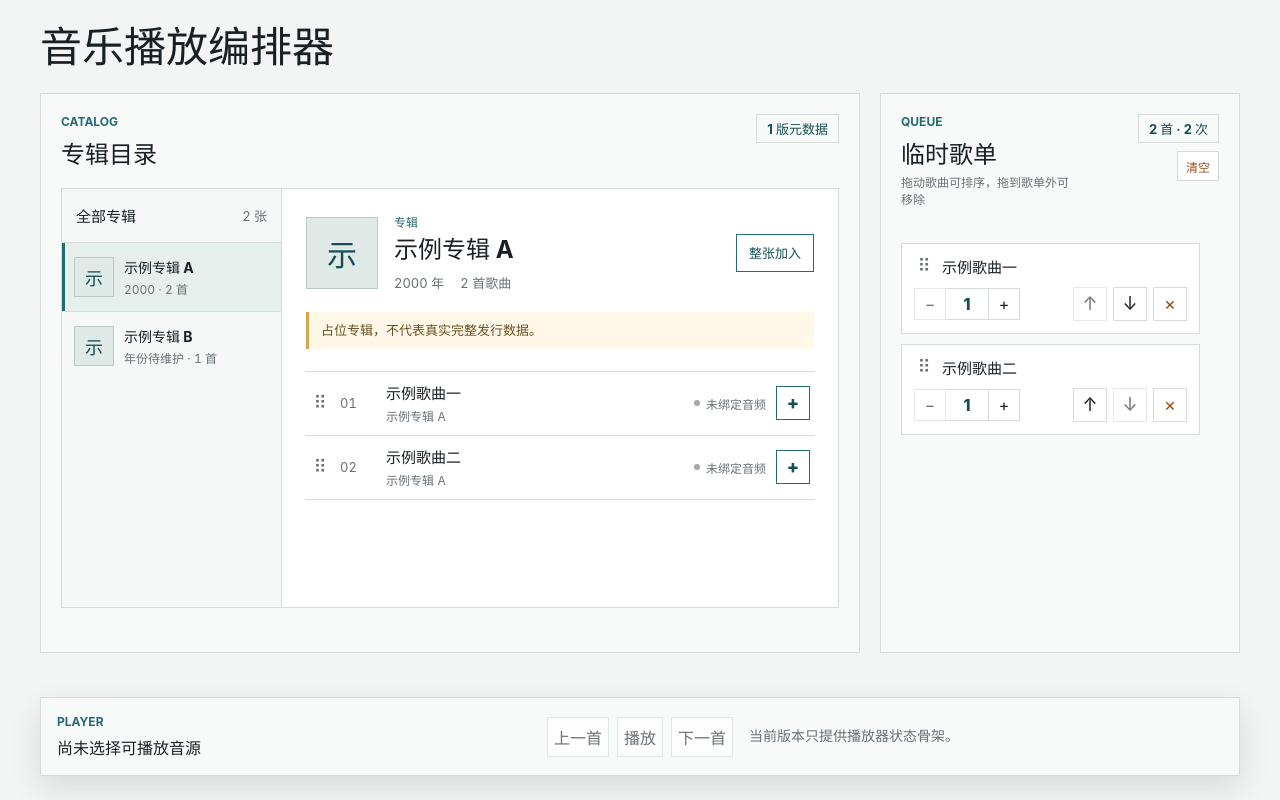
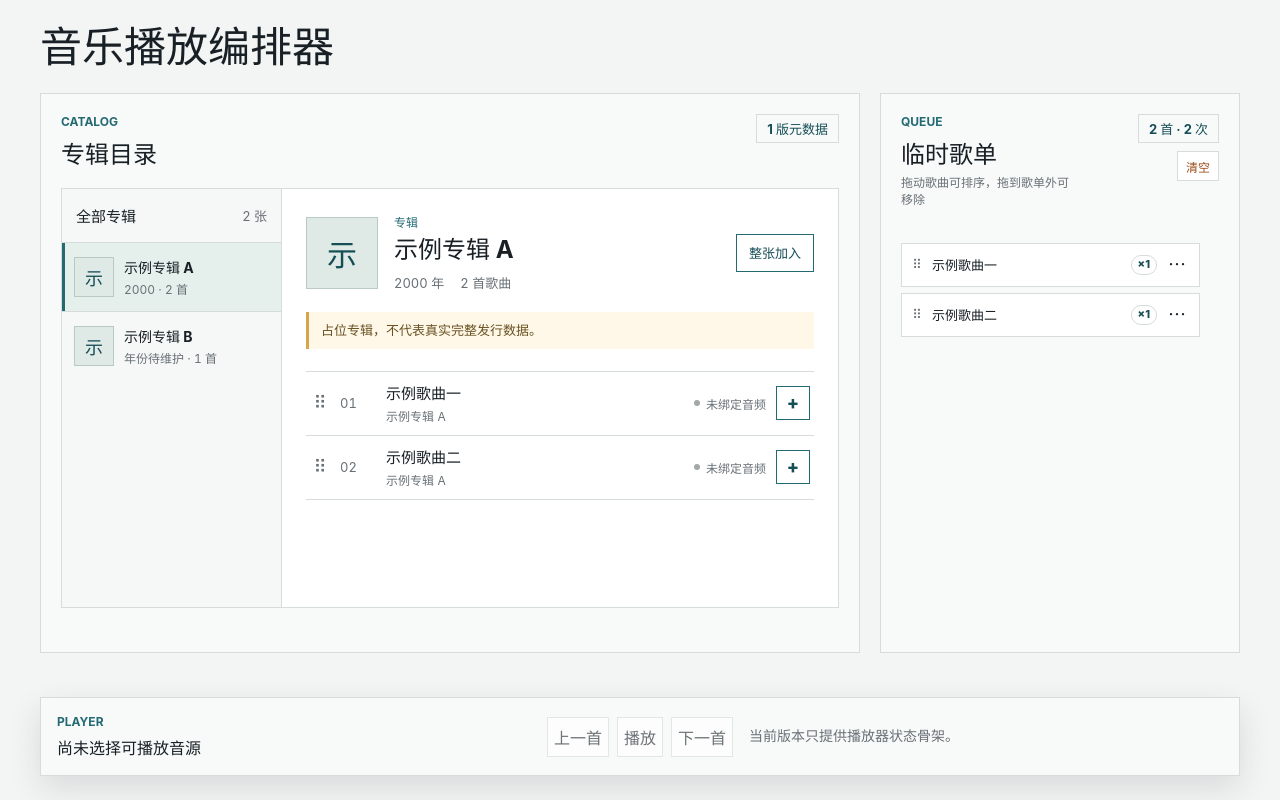
Before and after one commit to not-able/vae-musicplayer, a React (Vite) app: page / in a window 1280 px wide. Both pictures are taken after a click on the button "整张加入". Built offline with nearby package versions, Linux system fonts and the light colour scheme.

Commit message:
修改临时歌单中的歌曲样式

```diff
--- a/src/features/playlist/TemporaryPlaylistPanel.tsx
+++ b/src/features/playlist/TemporaryPlaylistPanel.tsx
@@ -1,4 +1,11 @@
-import { useEffect, useRef, useState, type DragEvent as ReactDragEvent } from "react";
+import {
+  useEffect,
+  useId,
+  useRef,
+  useState,
+  type DragEvent as ReactDragEvent
+} from "react";
+import { createPortal } from "react-dom";
 
 import type { EntityId, TemporaryPlaylist, Track } from "../../types";
 import {
@@ -13,7 +20,9 @@ import {
 import {
   expandPlaylistToPlaySequence,
   MAX_REPEAT_COUNT,
-  moveItem
+  moveItem,
+  parseRepeatCountInput,
+  type RepeatCountInputResult
 } from "../../utils/playlist";
 import { findQueueInsertionIndex } from "./queueDrag";
 
@@ -44,6 +53,7 @@ export function TemporaryPlaylistPanel({
   const [draggingQueueItemId, setDraggingQueueItemId] = useState<EntityId>();
   const [queuePreviewToIndex, setQueuePreviewToIndex] = useState<number>();
   const [isQueueDragOutside, setIsQueueDragOutside] = useState(false);
+  const [openQueueMenuItemId, setOpenQueueMenuItemId] = useState<EntityId>();
   const catalogDragEnterDepth = useRef(0);
   const draggingQueueItemIdRef = useRef<EntityId | undefined>(undefined);
   const panelRef = useRef<HTMLDivElement>(null);
@@ -249,6 +259,7 @@ export function TemporaryPlaylistPanel({
     itemId: EntityId
   ) {
     writePlaylistItemDragData(event.dataTransfer, itemId);
+    setOpenQueueMenuItemId(undefined);
     draggingQueueItemIdRef.current = itemId;
     setDraggingQueueItemId(itemId);
     setQueuePreviewToIndex(undefined);
@@ -375,6 +386,7 @@ export function TemporaryPlaylistPanel({
                     : undefined
                 }
               >
+                <div className="queue-item-main">
                   <div
                     className="queue-item-copy"
                     draggable
@@ -388,76 +400,29 @@ export function TemporaryPlaylistPanel({
                     <h3>{track?.title ?? "未知歌曲"}</h3>
                   </div>
 
-                <div className="queue-item-controls">
-                  <div className="repeat-control">
-                    <span className="repeat-stepper">
-                      <button
-                        type="button"
-                        aria-label={`减少${track?.title ?? "歌曲"}的播放次数`}
-                        disabled={item.repeatCount <= 1}
-                        onClick={() =>
-                          onRepeatCountChange(itemId, item.repeatCount - 1)
+                  <span
+                    className="queue-repeat-count"
+                    aria-label={`播放 ${item.repeatCount} 次`}
+                  >
+                    ×{item.repeatCount}
+                  </span>
+
+                  <QueueItemActionsMenu
+                    itemId={itemId}
+                    trackTitle={track?.title ?? "歌曲"}
+                    repeatCount={item.repeatCount}
+                    isOpen={openQueueMenuItemId === itemId}
+                    isFirst={index === 0}
+                    isLast={index === playlist.itemIds.length - 1}
+                    onOpenChange={(isOpen) =>
+                      setOpenQueueMenuItemId(isOpen ? itemId : undefined)
                     }
-                      >
-                        −
-                      </button>
-                      <input
-                        type="number"
-                        min="1"
-                        max={MAX_REPEAT_COUNT}
-                        inputMode="numeric"
-                        aria-label={`${track?.title ?? "歌曲"}的播放次数`}
-                        value={item.repeatCount}
-                        onChange={(event) =>
-                          onRepeatCountChange(itemId, Number(event.currentTarget.value))
-                        }
+                    onRepeatCountChange={onRepeatCountChange}
+                    onMoveToTop={() => onMove(itemId, 0)}
+                    onMoveUp={() => onMove(itemId, index - 1)}
+                    onMoveDown={() => onMove(itemId, index + 1)}
+                    onRemove={() => onRemove(itemId)}
                   />
-                      <button
-                        type="button"
-                        aria-label={`增加${track?.title ?? "歌曲"}的播放次数`}
-                        disabled={item.repeatCount >= MAX_REPEAT_COUNT}
-                        onClick={() =>
-                          onRepeatCountChange(itemId, item.repeatCount + 1)
-                        }
-                      >
-                        +
-                      </button>
-                    </span>
-                  </div>
-
-                  <div className="queue-item-actions">
-                    <div className="queue-order-actions" aria-label="调整播放顺序">
-                      <button
-                        className="icon-button"
-                        type="button"
-                        aria-label={`上移${track?.title ?? "歌曲"}`}
-                        title="上移"
-                        disabled={index === 0}
-                        onClick={() => onMove(itemId, index - 1)}
-                      >
-                        ↑
-                      </button>
-                      <button
-                        className="icon-button"
-                        type="button"
-                        aria-label={`下移${track?.title ?? "歌曲"}`}
-                        title="下移"
-                        disabled={index === playlist.itemIds.length - 1}
-                        onClick={() => onMove(itemId, index + 1)}
-                      >
-                        ↓
-                      </button>
-                    </div>
-                    <button
-                      className="icon-button remove-button"
-                      type="button"
-                      aria-label={`删除${track?.title ?? "未知歌曲"}`}
-                      title="从临时歌单删除"
-                      onClick={() => onRemove(itemId)}
-                    >
-                      ×
-                    </button>
-                  </div>
                 </div>
               </article>
             );
@@ -495,6 +460,315 @@ export function TemporaryPlaylistPanel({
       )}
     </div>
   );
+}
+
+interface RepeatCountControlProps {
+  itemId: EntityId;
+  trackTitle: string;
+  repeatCount: number;
+  onRepeatCountChange: (itemId: EntityId, repeatCount: number) => void;
+}
+
+interface QueueItemActionsMenuProps extends RepeatCountControlProps {
+  isOpen: boolean;
+  isFirst: boolean;
+  isLast: boolean;
+  onOpenChange: (isOpen: boolean) => void;
+  onMoveToTop: () => void;
+  onMoveUp: () => void;
+  onMoveDown: () => void;
+  onRemove: () => void;
+}
+
+interface QueueMenuPosition {
+  top: number;
+  left: number;
+  openAbove: boolean;
+}
+
+function QueueItemActionsMenu({
+  itemId,
+  trackTitle,
+  repeatCount,
+  isOpen,
+  isFirst,
+  isLast,
+  onOpenChange,
+  onRepeatCountChange,
+  onMoveToTop,
+  onMoveUp,
+  onMoveDown,
+  onRemove
+}: QueueItemActionsMenuProps) {
+  const popoverId = useId();
+  const triggerRef = useRef<HTMLButtonElement>(null);
+  const popoverRef = useRef<HTMLDivElement>(null);
+  const [position, setPosition] = useState<QueueMenuPosition>();
+
+  useEffect(() => {
+    if (!isOpen) {
+      return;
+    }
+
+    function handlePointerDown(event: PointerEvent) {
+      if (
+        event.target instanceof Node &&
+        !triggerRef.current?.contains(event.target) &&
+        !popoverRef.current?.contains(event.target)
+      ) {
+        onOpenChange(false);
+      }
+    }
+
+    function handleKeyDown(event: KeyboardEvent) {
+      if (event.key === "Escape") {
+        onOpenChange(false);
+        triggerRef.current?.focus();
+      }
+    }
+
+    function handleViewportChange() {
+      onOpenChange(false);
+    }
+
+    document.addEventListener("pointerdown", handlePointerDown);
+    document.addEventListener("keydown", handleKeyDown);
+    document.addEventListener("scroll", handleViewportChange, true);
+    window.addEventListener("resize", handleViewportChange);
+
+    return () => {
+      document.removeEventListener("pointerdown", handlePointerDown);
+      document.removeEventListener("keydown", handleKeyDown);
+      document.removeEventListener("scroll", handleViewportChange, true);
+      window.removeEventListener("resize", handleViewportChange);
+    };
+  }, [isOpen, onOpenChange]);
+
+  function toggleMenu() {
+    if (isOpen) {
+      onOpenChange(false);
+      return;
+    }
+
+    const anchorBounds = triggerRef.current?.getBoundingClientRect();
+
+    if (!anchorBounds) {
+      return;
+    }
+
+    setPosition(getQueueMenuPosition(anchorBounds));
+    onOpenChange(true);
+  }
+
+  function runAction(action: () => void) {
+    onOpenChange(false);
+    action();
+  }
+
+  return (
+    <>
+      <button
+        className="icon-button queue-menu-trigger"
+        ref={triggerRef}
+        type="button"
+        aria-label={`打开${trackTitle}的更多操作`}
+        aria-controls={popoverId}
+        aria-expanded={isOpen}
+        aria-haspopup="dialog"
+        title="更多操作"
+        onClick={toggleMenu}
+      >
+        ⋯
+      </button>
+
+      {isOpen &&
+        position &&
+        createPortal(
+          <div
+            className="queue-item-menu-popover"
+            id={popoverId}
+            ref={popoverRef}
+            role="dialog"
+            aria-label={`${trackTitle}的歌单项设置`}
+            style={{
+              top: position.top,
+              left: position.left,
+              transform: position.openAbove ? "translateY(-100%)" : undefined
+            }}
+          >
+            <RepeatCountControl
+              itemId={itemId}
+              trackTitle={trackTitle}
+              repeatCount={repeatCount}
+              onRepeatCountChange={onRepeatCountChange}
+            />
+            <div className="queue-menu-actions" aria-label="调整歌曲位置">
+              <button
+                type="button"
+                disabled={isFirst}
+                aria-label={`置顶${trackTitle}`}
+                onClick={() => runAction(onMoveToTop)}
+              >
+                置顶
+              </button>
+              <button
+                type="button"
+                disabled={isFirst}
+                aria-label={`上移${trackTitle}`}
+                onClick={() => runAction(onMoveUp)}
+              >
+                上移
+              </button>
+              <button
+                type="button"
+                disabled={isLast}
+                aria-label={`下移${trackTitle}`}
+                onClick={() => runAction(onMoveDown)}
+              >
+                下移
+              </button>
+              <button
+                className="queue-menu-remove"
+                type="button"
+                aria-label={`删除${trackTitle}`}
+                onClick={() => runAction(onRemove)}
+              >
+                移除
+              </button>
+            </div>
+          </div>,
+          document.body
+        )}
+    </>
+  );
+}
+
+function getQueueMenuPosition(anchorBounds: DOMRect): QueueMenuPosition {
+  const viewportPadding = 8;
+  const menuGap = 6;
+  const menuWidth = 220;
+  const estimatedMenuHeight = 180;
+  const availableBelow = window.innerHeight - anchorBounds.bottom;
+  const openAbove =
+    availableBelow < estimatedMenuHeight + viewportPadding &&
+    anchorBounds.top >= estimatedMenuHeight + viewportPadding;
+  const maximumLeft = Math.max(
+    viewportPadding,
+    window.innerWidth - menuWidth - viewportPadding
+  );
+
+  return {
+    top: openAbove ? anchorBounds.top - menuGap : anchorBounds.bottom + menuGap,
+    left: Math.min(
+      Math.max(viewportPadding, anchorBounds.right - menuWidth),
+      maximumLeft
+    ),
+    openAbove
+  };
+}
+
+function RepeatCountControl({
+  itemId,
+  trackTitle,
+  repeatCount,
+  onRepeatCountChange
+}: RepeatCountControlProps) {
+  const inputId = useId();
+  const errorId = `${inputId}-error`;
+  const [invalidDraft, setInvalidDraft] = useState<
+    | {
+        value: string;
+        validationError: RepeatCountInputResult & { isValid: false };
+      }
+    | undefined
+  >();
+  const draftValue = invalidDraft?.value ?? String(repeatCount);
+  const validationError = invalidDraft?.validationError;
+
+  function commitRepeatCount(nextRepeatCount: number) {
+    setInvalidDraft(undefined);
+    onRepeatCountChange(itemId, nextRepeatCount);
+  }
+
+  function handleInputChange(value: string) {
+    const result = parseRepeatCountInput(value);
+
+    if (!result.isValid) {
+      setInvalidDraft({ value, validationError: result });
+      return;
+    }
+
+    setInvalidDraft(undefined);
+    onRepeatCountChange(itemId, result.value);
+  }
+
+  function resetDraft() {
+    setInvalidDraft(undefined);
+  }
+
+  return (
+    <div className="repeat-control">
+      <label className="repeat-label" htmlFor={inputId}>
+        播放次数
+      </label>
+      <span className="repeat-stepper">
+        <button
+          type="button"
+          aria-label={`减少${trackTitle}的播放次数`}
+          disabled={repeatCount <= 1}
+          onClick={() => commitRepeatCount(repeatCount - 1)}
+        >
+          −
+        </button>
+        <input
+          id={inputId}
+          type="text"
+          inputMode="numeric"
+          pattern="[0-9]*"
+          autoComplete="off"
+          spellCheck={false}
+          aria-label={`${trackTitle}的播放次数`}
+          aria-describedby={validationError ? errorId : undefined}
+          aria-invalid={Boolean(validationError)}
+          value={draftValue}
+          onChange={(event) => handleInputChange(event.currentTarget.value)}
+          onBlur={resetDraft}
+        />
+        <button
+          type="button"
+          aria-label={`增加${trackTitle}的播放次数`}
+          disabled={repeatCount >= MAX_REPEAT_COUNT}
+          onClick={() => commitRepeatCount(repeatCount + 1)}
+        >
+          +
+        </button>
+      </span>
+      <span className="repeat-unit" aria-hidden="true">
+        次
+      </span>
+      {validationError && (
+        <p className="repeat-count-error" id={errorId} role="status">
+          {getRepeatCountErrorMessage(validationError.reason, repeatCount)}
+        </p>
+      )}
+    </div>
+  );
+}
+
+function getRepeatCountErrorMessage(
+  reason: Extract<RepeatCountInputResult, { isValid: false }>["reason"],
+  currentRepeatCount: number
+): string {
+  const currentValueMessage = `当前仍按 ${currentRepeatCount} 次播放。`;
+
+  switch (reason) {
+    case "required":
+      return `请输入播放次数，${currentValueMessage}`;
+    case "not-positive-integer":
+      return `播放次数需要是正整数，${currentValueMessage}`;
+    case "exceeds-maximum":
+      return `播放次数最多为 ${MAX_REPEAT_COUNT}，${currentValueMessage}`;
+  }
 }
 
 function getCatalogDragKind(dataTransfer: DataTransfer): CatalogDragKind | undefined {
--- a/src/styles/global.css
+++ b/src/styles/global.css
@@ -554,7 +554,7 @@ button:disabled {
   display: grid;
   min-height: 0;
   align-content: start;
-  gap: 10px;
+  gap: 6px;
   overflow-y: auto;
   overscroll-behavior: contain;
   padding-right: 4px;
@@ -570,14 +570,22 @@ button:disabled {
   position: relative;
   display: grid;
   grid-template-columns: minmax(0, 1fr);
-  gap: 10px;
+  gap: 4px;
   border: 1px solid var(--border);
   background: var(--surface-strong);
-  padding: 12px;
+  padding: 7px 8px;
+}
+
+.queue-item-main {
+  display: flex;
+  min-width: 0;
+  align-items: center;
+  gap: 6px;
 }
 
 .queue-item-copy {
   display: flex;
+  flex: 1 1 auto;
   min-width: 0;
   align-items: center;
   gap: 8px;
@@ -607,7 +615,7 @@ button:disabled {
 }
 
 .queue-item-order-ghost {
-  min-height: 90px;
+  min-height: 54px;
   align-content: center;
   border-color: var(--accent);
   border-style: dashed;
@@ -622,45 +630,85 @@ button:disabled {
 }
 
 .queue-item-order-ghost-note {
-  margin: 0 0 0 28px;
+  margin: 0 0 0 22px;
   color: var(--accent-strong);
-  font-size: 12px;
+  font-size: 11px;
   font-weight: 700;
 }
 
 .queue-drag-handle {
-  flex: 0 0 20px;
+  flex: 0 0 14px;
+  color: var(--muted);
+  font-size: 13px;
 }
 
 .queue-item h3 {
   min-width: 0;
   overflow: hidden;
-  font-size: 15px;
+  font-size: 13px;
   text-overflow: ellipsis;
   white-space: nowrap;
 }
 
-.queue-item-controls {
-  display: flex;
-  flex-wrap: wrap;
-  align-items: center;
-  justify-content: space-between;
-  gap: 10px;
+.queue-repeat-count {
+  flex: 0 0 auto;
+  border: 1px solid var(--border);
+  border-radius: 999px;
+  padding: 2px 6px;
+  color: var(--accent-strong);
+  font-size: 11px;
+  font-weight: 800;
+  line-height: 1.2;
+}
+
+.queue-menu-trigger.icon-button {
+  width: 28px;
+  height: 28px;
+  flex-basis: 28px;
+  border-color: transparent;
+  font-size: 18px;
+}
+
+.queue-menu-trigger[aria-expanded="true"] {
+  border-color: var(--border);
+  background: #e5f0ec;
+  color: var(--accent-strong);
+}
+
+.queue-item-menu-popover {
+  position: fixed;
+  z-index: 100;
+  width: min(220px, calc(100vw - 16px));
+  border: 1px solid var(--border);
+  border-radius: 10px;
+  background: var(--surface-strong);
+  padding: 10px;
+  box-shadow: 0 12px 32px rgb(24 32 38 / 18%);
 }
 
 .repeat-control {
-  display: flex;
+  display: grid;
+  grid-template-columns: auto auto auto;
+  align-items: center;
+  gap: 6px;
+}
+
+.repeat-label,
+.repeat-unit {
+  color: var(--muted);
+  font-size: 12px;
 }
 
 .repeat-stepper {
   display: grid;
-  grid-template-columns: 32px 42px 32px;
+  grid-template-columns: 28px 38px 28px;
+  font-size: 12px;
 }
 
 .repeat-stepper button,
 .repeat-stepper input {
   width: 100%;
-  height: 32px;
+  height: 28px;
   padding: 0;
   text-align: center;
 }
@@ -675,20 +723,51 @@ button:disabled {
   appearance: textfield;
 }
 
+.repeat-stepper input[aria-invalid="true"] {
+  border-color: var(--warning);
+  color: var(--warning);
+}
+
 .repeat-stepper input::-webkit-inner-spin-button,
 .repeat-stepper input::-webkit-outer-spin-button {
   margin: 0;
   appearance: none;
 }
 
-.queue-order-actions {
-  display: flex;
-  gap: 6px;
+.repeat-count-error {
+  grid-column: 1 / -1;
+  margin: 0;
+  color: var(--warning);
+  font-size: 12px;
+  line-height: 1.45;
 }
 
-.queue-item-actions {
-  display: flex;
+.queue-menu-actions {
+  display: grid;
+  grid-template-columns: repeat(2, minmax(0, 1fr));
   gap: 6px;
+  margin-top: 9px;
+  border-top: 1px solid var(--border);
+  padding-top: 9px;
+}
+
+.queue-menu-actions button {
+  min-height: 30px;
+  border: 1px solid var(--border);
+  background: var(--surface);
+  color: var(--ink);
+  cursor: pointer;
+  font-size: 12px;
+  font-weight: 700;
+}
+
+.queue-menu-actions button:hover:not(:disabled) {
+  border-color: var(--accent);
+  background: #e5f0ec;
+}
+
+.queue-menu-actions .queue-menu-remove {
+  color: var(--warning);
 }
 
 .queue-empty {
--- a/src/utils/playlist.ts
+++ b/src/utils/playlist.ts
@@ -10,6 +10,13 @@ import type {
 
 export const DEFAULT_REPEAT_COUNT = 1;
 export const MAX_REPEAT_COUNT = 99;
+
+export type RepeatCountInputResult =
+  | { isValid: true; value: number }
+  | {
+      isValid: false;
+      reason: "required" | "not-positive-integer" | "exceeds-maximum";
+    };
 
 interface CreateTemporaryPlaylistInput {
   id: EntityId;
@@ -46,8 +53,45 @@ export function createTemporaryPlaylist({
   };
 }
 
-export function normalizeRepeatCount(value: number): number {
-  if (!Number.isInteger(value) || value < DEFAULT_REPEAT_COUNT) {
+export function isValidRepeatCount(value: unknown): value is number {
+  return (
+    typeof value === "number" &&
+    Number.isSafeInteger(value) &&
+    value >= DEFAULT_REPEAT_COUNT &&
+    value <= MAX_REPEAT_COUNT
+  );
+}
+
+export function parseRepeatCountInput(value: string): RepeatCountInputResult {
+  const trimmedValue = value.trim();
+
+  if (trimmedValue.length === 0) {
+    return { isValid: false, reason: "required" };
+  }
+
+  if (!/^\d+$/.test(trimmedValue)) {
+    return { isValid: false, reason: "not-positive-integer" };
+  }
+
+  const repeatCount = Number(trimmedValue);
+
+  if (!Number.isSafeInteger(repeatCount) || repeatCount < DEFAULT_REPEAT_COUNT) {
+    return { isValid: false, reason: "not-positive-integer" };
+  }
+
+  if (repeatCount > MAX_REPEAT_COUNT) {
+    return { isValid: false, reason: "exceeds-maximum" };
+  }
+
+  return { isValid: true, value: repeatCount };
+}
+
+export function normalizeRepeatCount(value: unknown): number {
+  if (
+    typeof value !== "number" ||
+    !Number.isSafeInteger(value) ||
+    value < DEFAULT_REPEAT_COUNT
+  ) {
     return DEFAULT_REPEAT_COUNT;
   }
 
@@ -110,9 +154,7 @@ export function updatePlaylistItemRepeatCount(
     return playlist;
   }
 
-  const normalizedRepeatCount = normalizeRepeatCount(repeatCount);
-
-  if (item.repeatCount === normalizedRepeatCount) {
+  if (!isValidRepeatCount(repeatCount) || item.repeatCount === repeatCount) {
     return playlist;
   }
 
@@ -122,7 +164,7 @@ export function updatePlaylistItemRepeatCount(
       ...playlist.itemsById,
       [itemId]: {
         ...item,
-        repeatCount: normalizedRepeatCount
+        repeatCount
       }
     },
     updatedAt
```
Also changed, not shown: 2 other files (tests, documents, lock files or other folders). Lines whose indentation alone changed are shown as unchanged.
